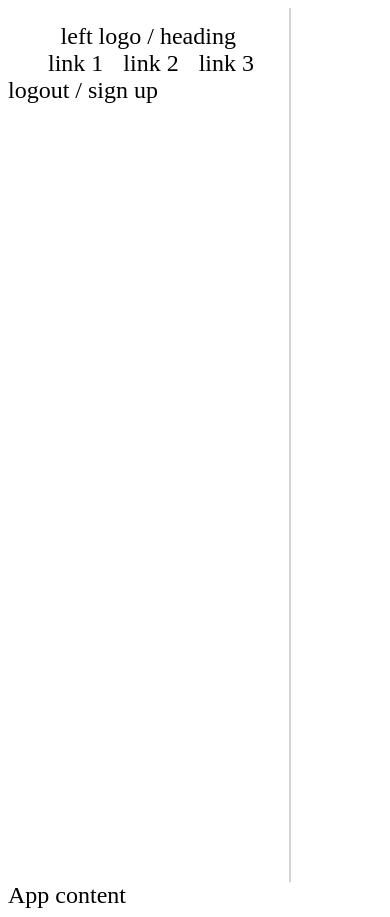
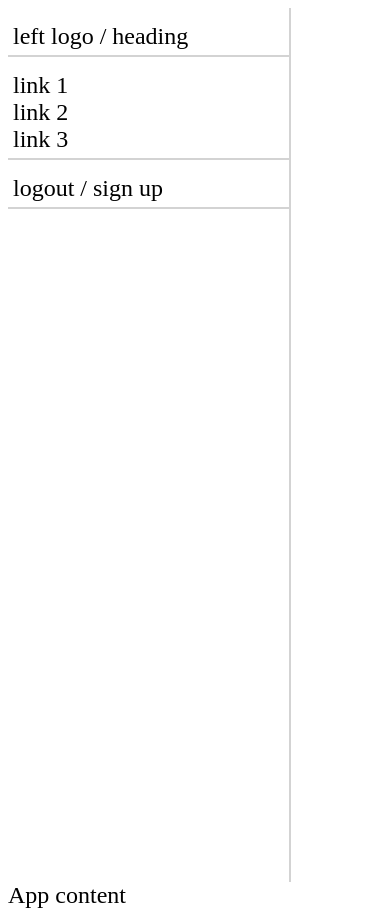
Before and after one commit to githubakarsh/clique-app, a React (Create React App) app: page / in a window 390 px wide. Built offline with nearby package versions, Linux system fonts and the light colour scheme.

Commit message:
header and variables

```diff
--- a/src/App.js
+++ b/src/App.js
@@ -7,7 +7,6 @@ function App() {
     <div className="App">
      <HeaderComponent />
      <main>
-
        App content
      </main>
     </div>
--- a/src/styles/basic/_variables.scss
+++ b/src/styles/basic/_variables.scss
@@ -0,0 +1,2 @@
+$background-color: white;
+$border-color: lightgray;
--- a/src/styles/components/header.scss
+++ b/src/styles/components/header.scss
@@ -1,7 +1,9 @@
+@import '../basic/variables';
+
 .header-main {
     display: flex;
     flex-direction: row;
-    border-bottom: 1px solid lightgray;
+    border-bottom: 1px solid $border-color;
     padding-bottom: 15px;
     padding-top: 15px;
     position: sticky;
@@ -12,7 +14,7 @@
         flex-direction: column;
         border-bottom: none;
         width: 75%;
-        border-right: 2px solid lightgray;
+        border-right: 2px solid $border-color;
         height: 100vh;
     }
 }
@@ -21,7 +23,12 @@
     width: 20%;
     text-align: center;
     @media screen and (max-width : 768px) {
-        width: auto;
+        width: unset;
+        text-align: unset;
+        border-bottom: 2px solid $border-color;
+        margin-bottom: 15px;
+        padding-left: 5px;
+        padding-bottom: 5px;
     }
 }
 .header-center-items {
@@ -33,13 +40,28 @@
             padding-right: 20px;
         }
     }
+
     @media screen and (max-width : 768px) {
-        width: auto;
+        width: unset;
+        margin-bottom: 15px;
+        border-bottom: 2px solid $border-color;
+        padding-left: 5px;
+        padding-bottom: 5px;
+        ul {
+        padding: 0;
+            li {
+                display: flex;
+                flex-direction: column;
+            }
+        }
      }
 }
 .header-right-items {
     width: 20%;
     @media screen and (max-width : 768px) {
-        width: auto;
+        width: unset;
+        padding-left: 5px;
+        border-bottom: 2px solid $border-color;
+        padding-bottom: 5px;
      }
 }
```
